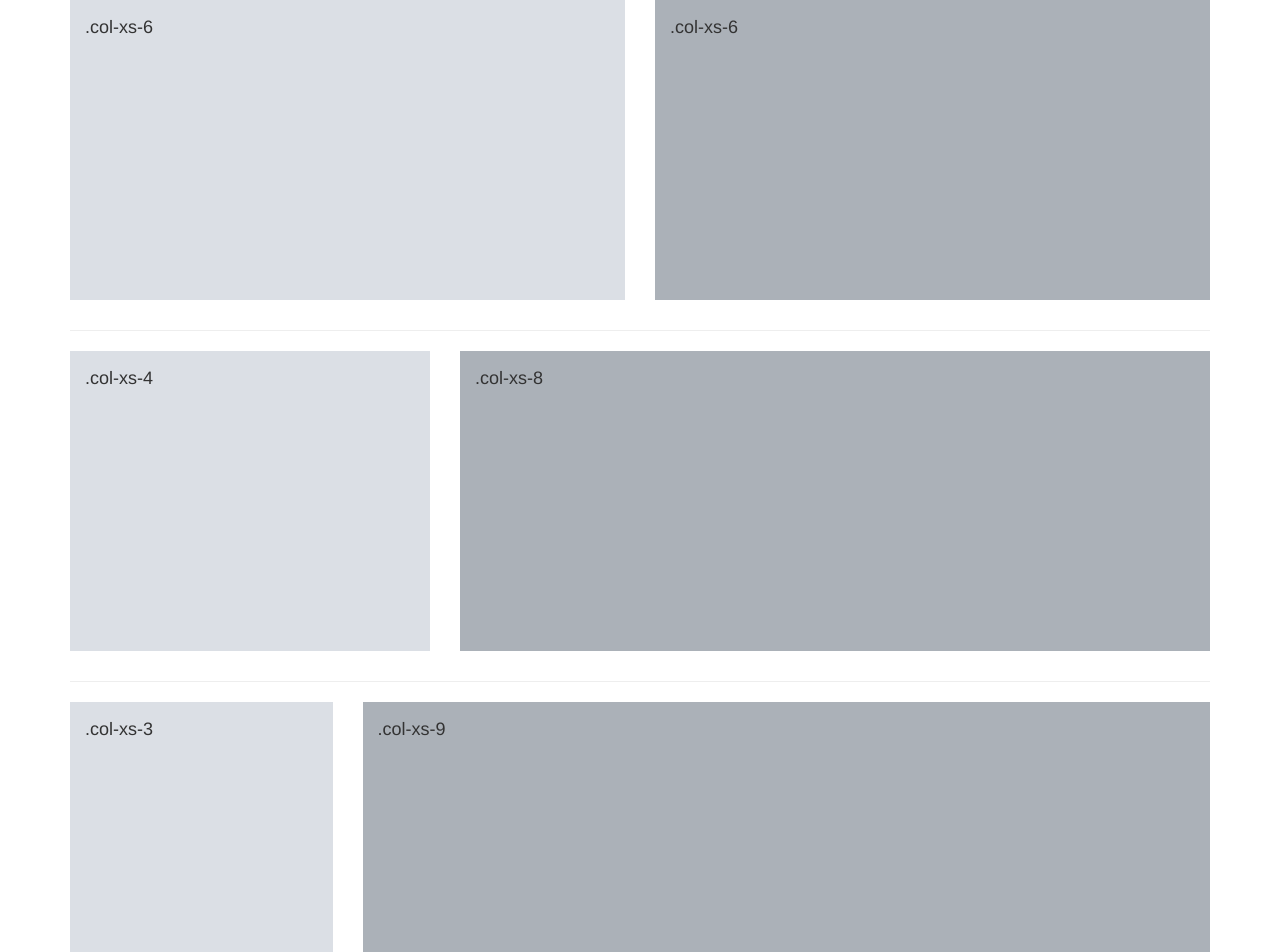
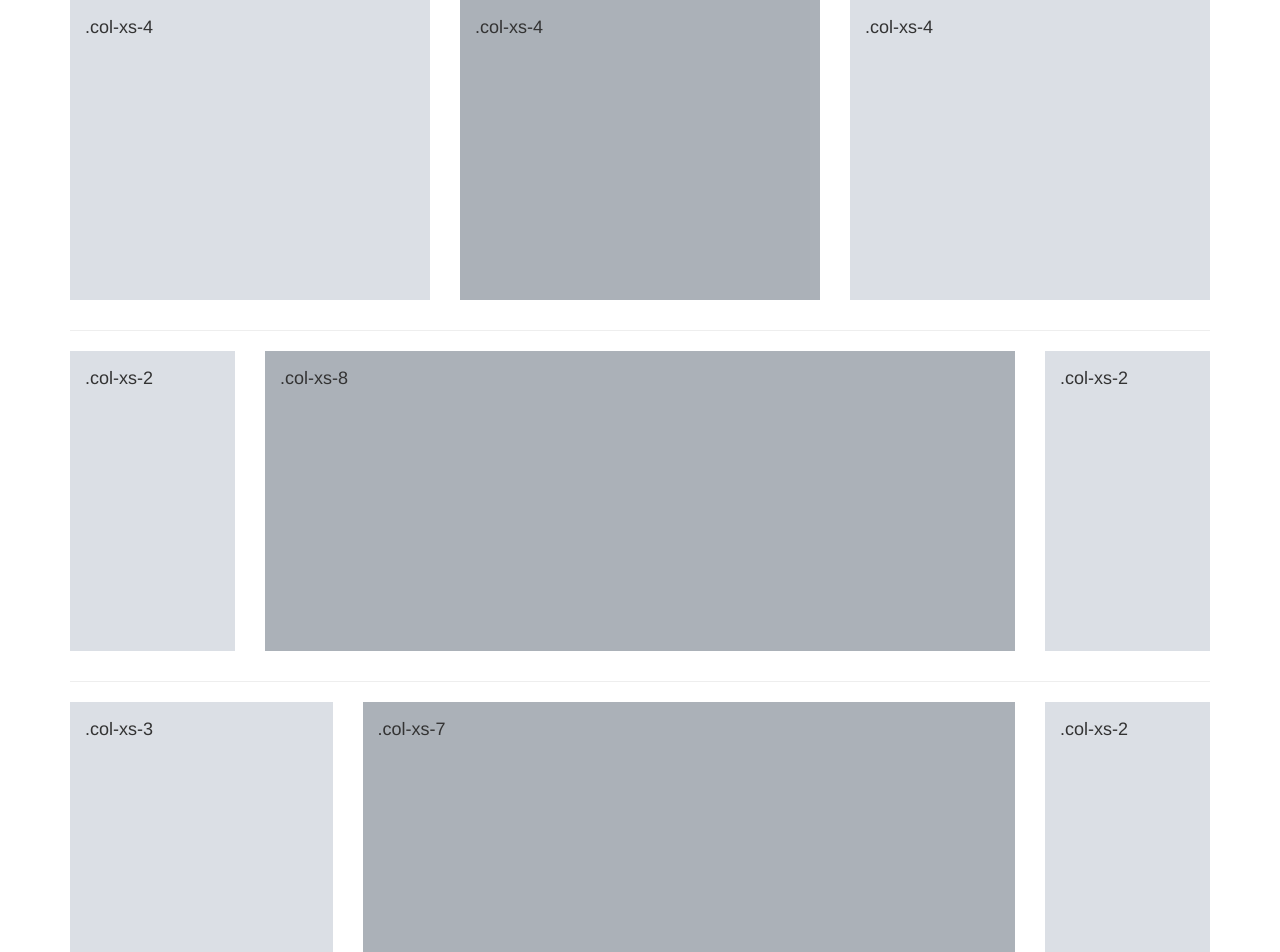
Before and after one commit to AABoachie/Bootstrap-Play, an Angular app in the folder ng-bootstrap-play/: page / in a window 1280 px wide. Shown: the top 952 px of the page. Built offline with nearby package versions, Linux system fonts and the light colour scheme.

Commit message:
another layout

```diff
--- a/ng-bootstrap-play/src/app/app.component.html
+++ b/ng-bootstrap-play/src/app/app.component.html
@@ -2,46 +2,60 @@
 <html lang="en" dir="ltr">
   <head>
     <meta charset="utf-8">
-    <title>Bootstrap Example, Rows with multiple devices</title>
+    <title></title>
   </head>
   <body>
     <div class="container">
-      <!-- row1 -->
       <div class="row">
-        <div class="col-sm-6">
+        <div class="col-xs-4">
           <div class="demo-content">
-            .col-xs-6
+            .col-xs-4
           </div>
         </div>
-        <div class="col-sm-6">
+        <div class="col-xs-4">
           <div class="demo-content bg-alt">
-            .col-xs-6
+            .col-xs-4
+          </div>
+        </div>
+        <div class="col-xs-4">
+          <div class="demo-content">
+            .col-xs-4
           </div>
         </div>
       </div>
       <hr>
-      <!-- row2 -->
       <div class="row">
-        <div class="col-sm-4">
+        <div class="col-xs-2">
           <div class="demo-content">
-            .col-xs-4
+            .col-xs-2
           </div>
         </div>
-        <div class="col-sm-8">
+        <div class="col-xs-8">
           <div class="demo-content bg-alt">
             .col-xs-8
           </div>
         </div>
+        <div class="col-xs-2">
+          <div class="demo-content">
+            .col-xs-2
+          </div>
+        </div>
       </div>
       <hr>
-      <!-- row3 -->
       <div class="row">
-        <div class="col-sm-3">
-          <div class="demo-content">.col-xs-3</div>
+        <div class="col-xs-3">
+          <div class="demo-content">
+            .col-xs-3
+          </div>
         </div>
-        <div class="col-sm-9">
+        <div class="col-xs-7">
           <div class="demo-content bg-alt">
-            .col-xs-9
+            .col-xs-7
+          </div>
+        </div>
+        <div class="col-xs-2">
+          <div class="demo-content">
+            .col-xs-2
           </div>
         </div>
       </div>
```
